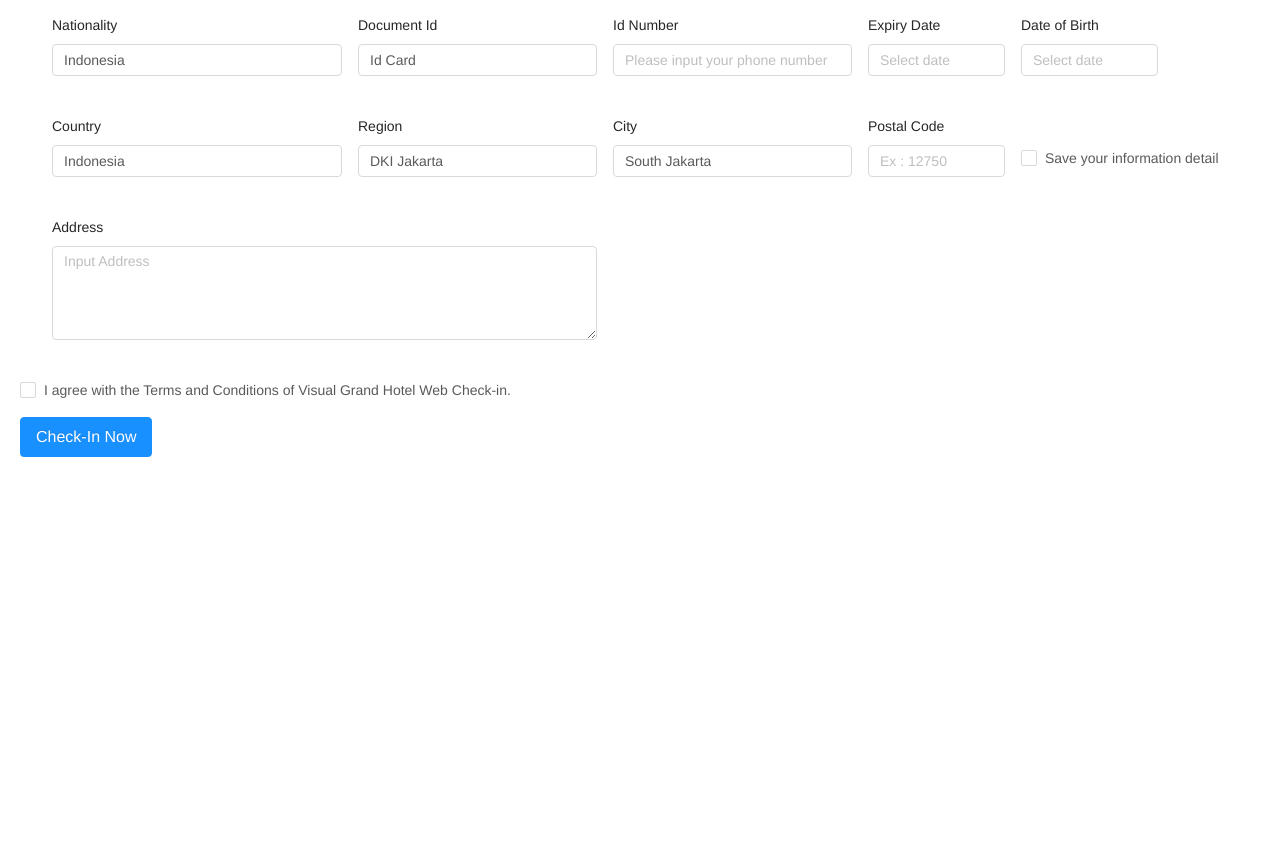
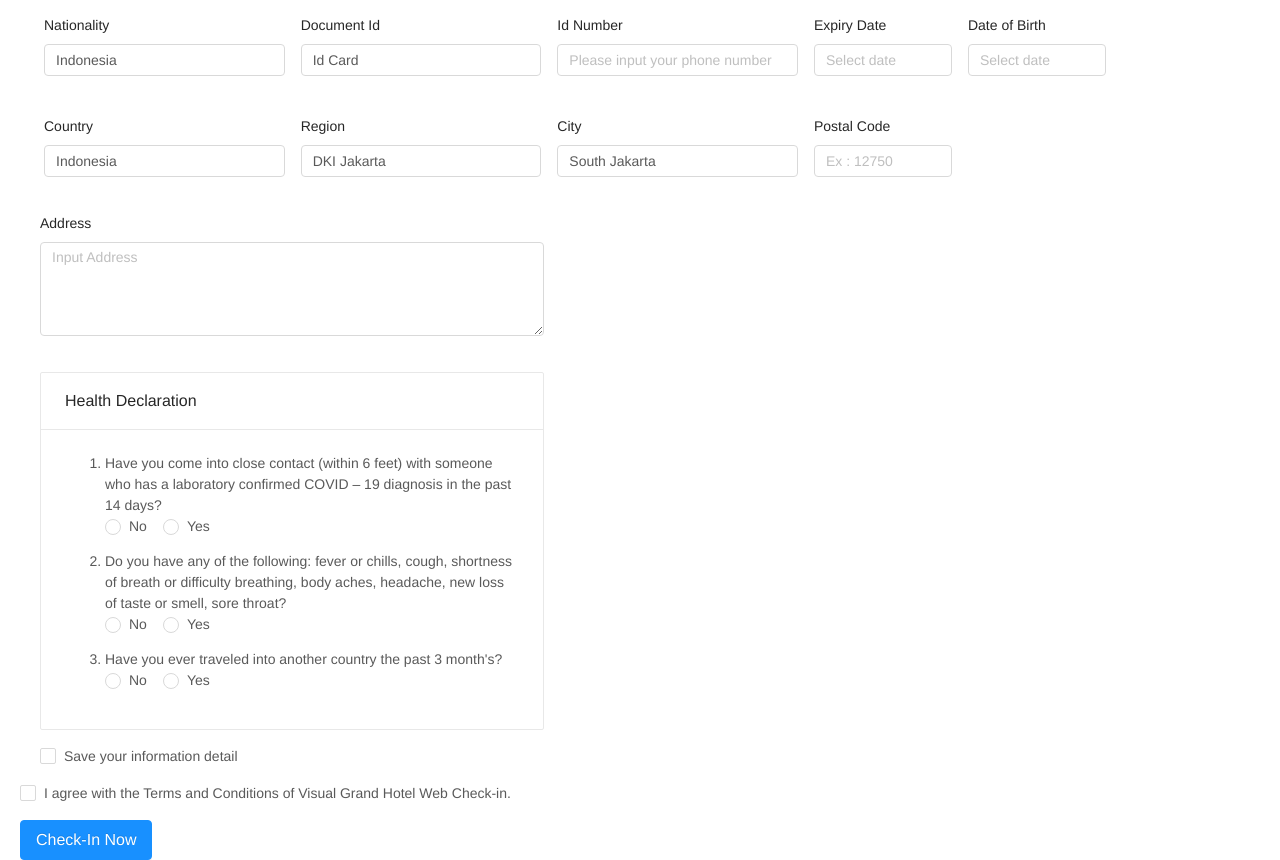
Before and after one commit to cybanjar/precheck-in, a Vue app: page /about in a window 1280 px wide. Shown: the part 1371-2231 px from the top of the page. Before the commit the page ends 1828 px from the top, so only its background shows below. Built offline with nearby package versions, Linux system fonts and the light colour scheme.

Commit message:
Update Health Declaration, Save your information

```diff
--- a/src/views/About.vue
+++ b/src/views/About.vue
@@ -253,7 +253,7 @@
                   <a-checkbox :checked="showBed" v-model="showBed">One Big Bed & Two Single Bed</a-checkbox>
                 </p>
               </a-modal>
-              <a-row class="ml-4" gutter="16">
+              <a-row class="ml-3" gutter="16">
                 <a-col :span="4" :xl="4" :xs="24">
                   <a-form-item layout="vertical" label="Estimated Arrival Time">
                     <a-time-picker :default-value="moment('12:00', 'HH A')" format="HH A" />
@@ -278,7 +278,7 @@
                   </a-form-item>
                 </a-col>
               </a-row>
-              <a-row class="ml-4">
+              <a-row class="ml-3" gutter="16">
                 <a-col>
                   <p>Room Preferences</p>
                   <a-form-item label v-show="showSmoking">
@@ -301,7 +301,7 @@
                   </a-form-item>
                 </a-col>
               </a-row>
-              <a-row class="ml-4" :gutter="[16, 8]">
+              <a-row class="ml-3" :gutter="[16, 8]">
                 <a-col :span="12" :xl="12" :xs="24">
                   <a-form-item label="Special Request">
                     <a-textarea placeholder="Ex: Connecting Wifi" :rows="4" />
@@ -327,8 +327,8 @@
                   </a-row>
                 </a-card>
               </a-row>
-              <a-row class="ml-4" :gutter="[16,8]">
-                <a-col :span="6" :xl="6" :xs="24">
+              <a-row class="ml-3" :gutter="[16,8]">
+                <a-col :span="5" :xl="5" :xs="24">
                   <a-form-item label="Nationality">
                     <a-select default-value="Indonesia">
                       <a-select-option value="indonesia">Indonesia</a-select-option>
@@ -363,8 +363,8 @@
                 </a-col>
               </a-row>
               <!-- Country -->
-              <a-row class="ml-4" :gutter="[16, 8]">
-                <a-col :span="6" :xl="6" :xs="24">
+              <a-row class="ml-3" :gutter="[16, 8]">
+                <a-col :span="5" :xl="5" :xs="24">
                   <a-form-item label="Country">
                     <a-select default-value="Indonesia">
                       <a-select-option value="indonesia">Indonesia</a-select-option>
@@ -400,16 +400,57 @@
                     <a-input placeholder="Ex : 12750" />
                   </a-form-item>
                 </a-col>
-                <a-col :span="5" :xl="5" :xs="24">
-                  <a-checkbox :style="{ marginTop: '2rem' }">Save your information detail</a-checkbox>
-                </a-col>
               </a-row>
               <!-- Address -->
-              <a-row class="ml-4" :gutter="[16, 8]">
-                <a-col :span="11" :xl="11" :xs="24">
+              <a-row class="ml-3" gutter="8">
+                <a-col :span="10" :xl="10" :xs="24">
                   <a-form-item label="Address">
                     <a-textarea placeholder="Input Address" :rows="4" />
                   </a-form-item>
+                </a-col>
+              </a-row>
+              <a-row class="ml-3 mb-3" gutter="8">
+                <a-col :span="10" :xl="10" :xs="24">
+                  <a-card title="Health Declaration">
+                    <!-- <a slot="extra" href="#">more</a> -->
+                    <ol>
+                      <li>Have you come into close contact (within 6 feet) with someone who has a laboratory confirmed COVID – 19 diagnosis in the past 14 days? <br>
+                        <p>
+                          <a-radio-group
+                            name="radioGroup"
+                          >
+                            <a-radio :value="1">No</a-radio>
+                            <a-radio :value="2">Yes</a-radio>
+                          </a-radio-group>
+                       </p>
+                      </li>
+                      <li>Do you have any of the following: fever or chills, cough, shortness of breath or difficulty breathing, body aches, headache, new loss of taste or smell, sore throat? <br>
+                        <p>
+                          <a-radio-group
+                            name="radioGroup"
+                          >
+                            <a-radio :value="1">No</a-radio>
+                            <a-radio :value="2">Yes</a-radio>
+                          </a-radio-group>
+                       </p>
+                      </li>
+                      <li>Have you ever traveled into another country the past 3 month's? <br>
+                        <p>
+                          <a-radio-group
+                            name="radioGroup"
+                          >
+                            <a-radio :value="1">No</a-radio>
+                            <a-radio :value="2">Yes</a-radio>
+                          </a-radio-group>
+                       </p>
+                      </li>
+                    </ol>
+                  </a-card>
+                </a-col>
+              </a-row>
+              <a-row class="ml-3 mb-3" gutter="8">
+                <a-col :span="5" :xl="5" :xs="24">
+                    <a-checkbox>Save your information detail</a-checkbox>
                 </a-col>
               </a-row>
             </a-form>
@@ -567,6 +608,9 @@ export default {
 .home {
   margin: 20px;
 }
+.ant-form{
+  color: rgba(0, 0, 0, 0.85);
+}
 h3 {
   margin: 40px 0 0;
 }
@@ -608,6 +652,9 @@ h3 {
   background-color: #1890ff;
   border-radius: 4px;
   color: #fff !important;
+}
+.ant-card-head-title{
+  text-align: center;
 }
 .grandvisual {
   line-height: 0.25rem;
```
